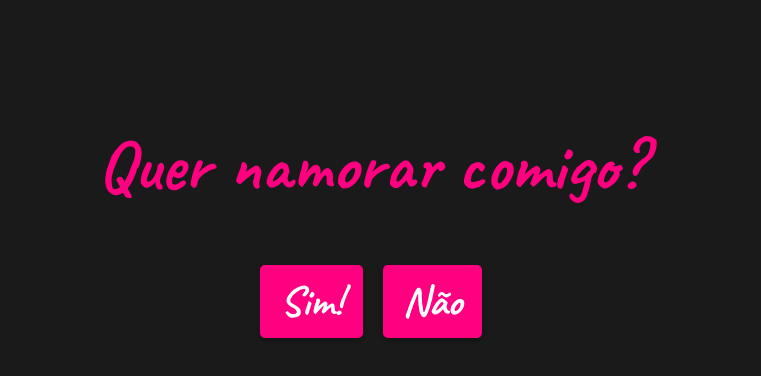
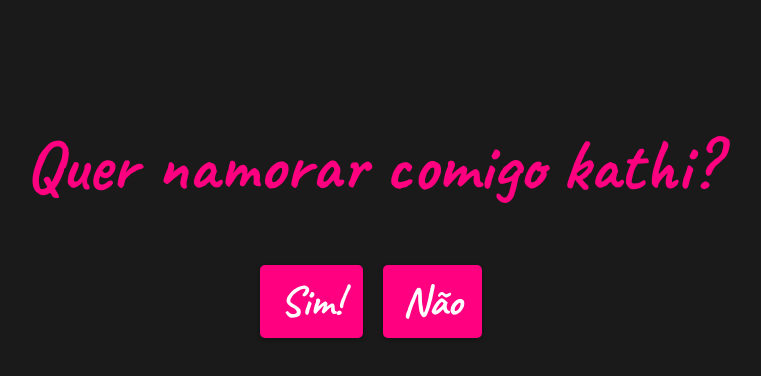
Before and after one commit to janf2013master-cyber/..., a plain HTML site: page index.html in a window 1280 px wide. Shown: the whole page, without its empty margins (269-1030 px from the left). Drawn offline with Linux system fonts and the light colour scheme.

Commit message:
Change typewriter text to include 'kathi'
Updated the text in the typewriter effect to include 'kathi'.

```diff
--- a/index.html
+++ b/index.html
@@ -119,7 +119,7 @@
     const h1 = document.querySelector('h1');
     const botoesDiv = document.querySelector('.botoes');
 
-    const texto = "Quer namorar comigo?";
+    const texto = "Quer namorar comigo kathi?";
     let index = 0;
 
     const heartEmojis = ['❤️', '🩷', '🧡', '💛', '💚', '💙', '🩵', '💜', '🤎', '🖤', '🩶', '🤍', '💔', '❤️‍🔥', '❤️‍🩹', '❣️', '💕', '💞', '💓', '💗', '💖', '💘', '💝', '💟', '🫶', '♥️', '💌'];
```
